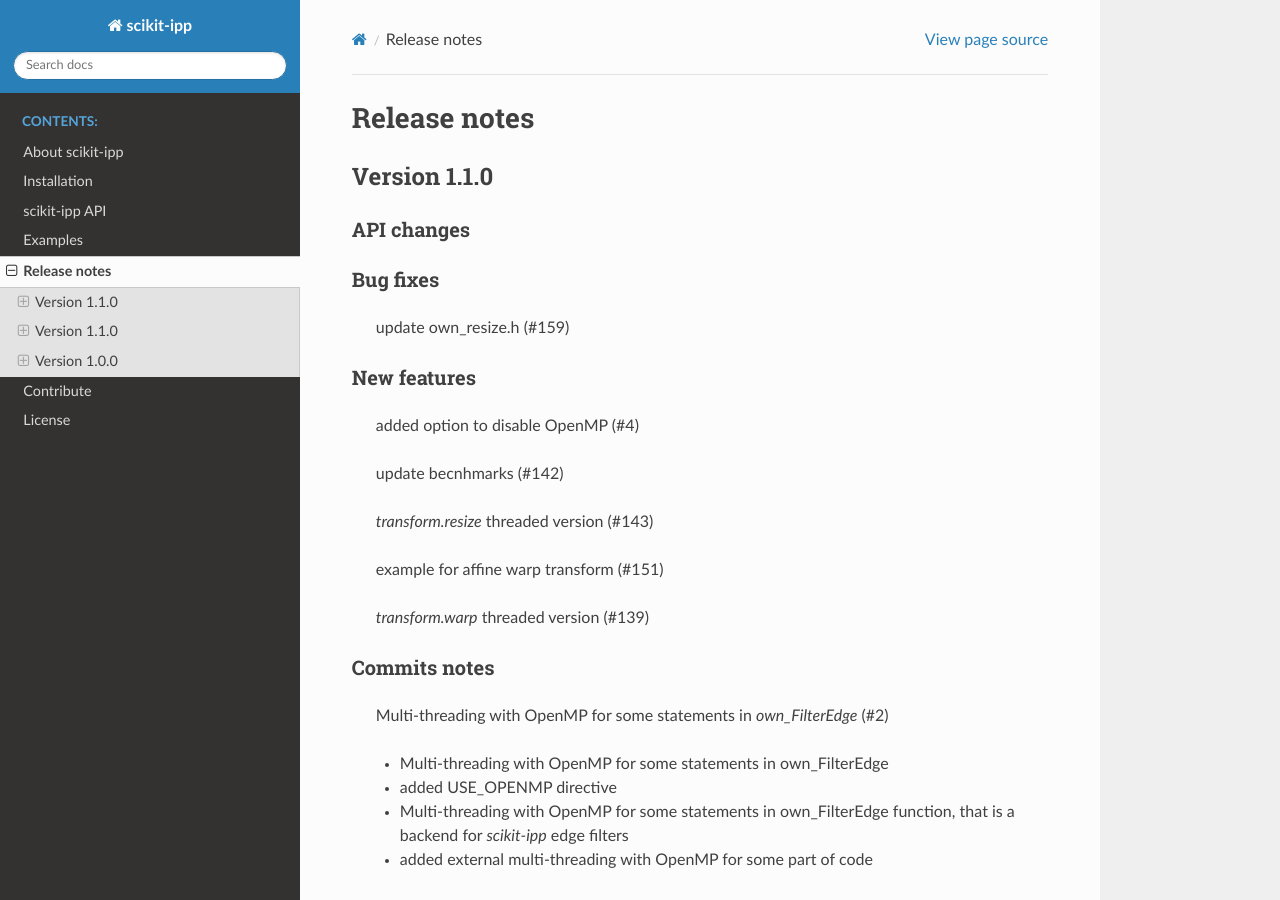
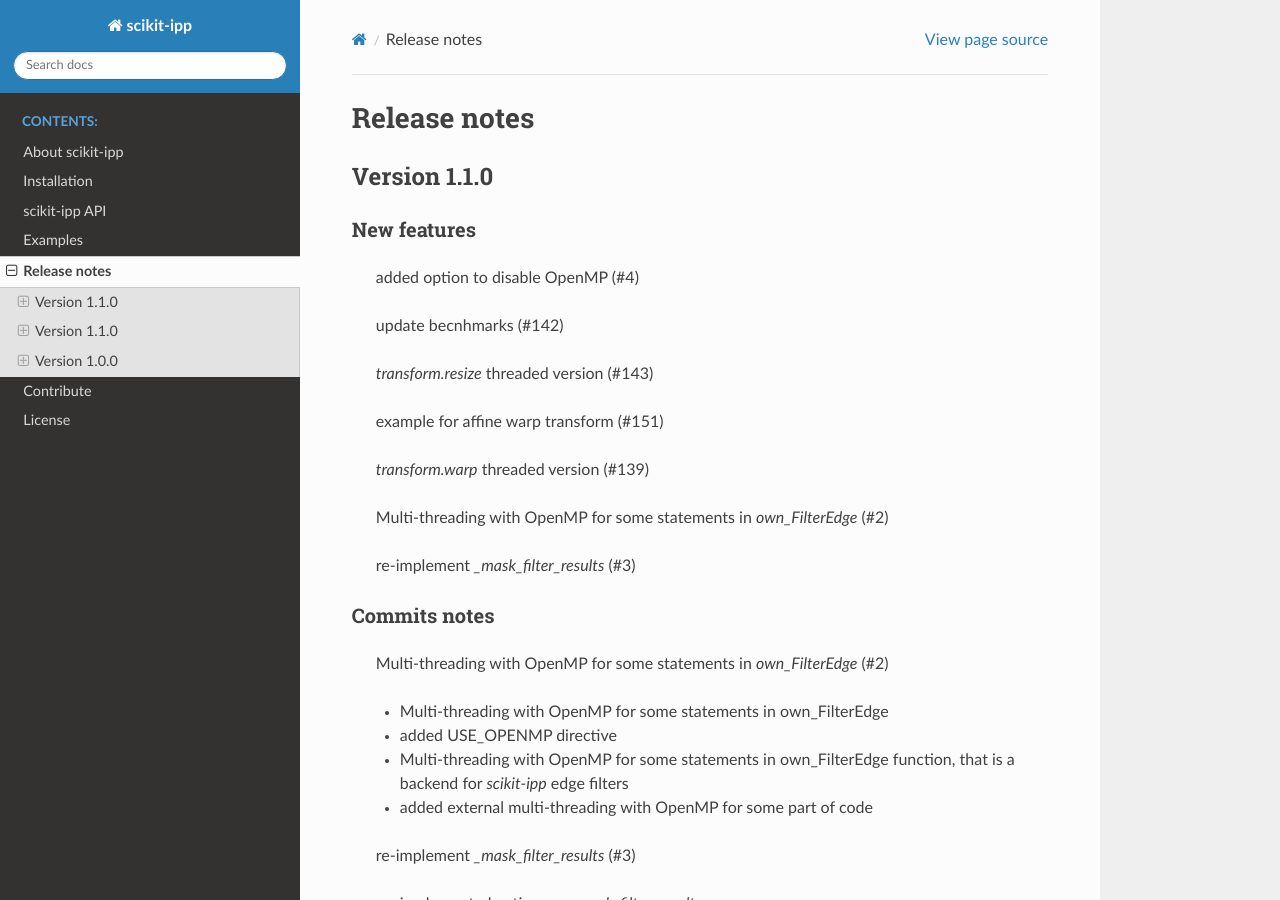
Before and after one commit to IntelPython/scikit-ipp, a Sphinx documentation site: the page built from doc/release_notes.rst, in a window 1280 px wide and 900 px high. Built offline with Sphinx 7.4.7 and the Read the Docs theme 2.0.0, drawn with Linux system fonts in a browser that asks for light colours.

Commit message:
update doc/release_notes.rst

```diff
--- a/doc/release_notes.rst
+++ b/doc/release_notes.rst
@@ -5,13 +5,6 @@
 Version 1.1.0
 -------------
 
-API changes
-^^^^^^^^^^^
-
-
-Bug fixes
-^^^^^^^^^
-    update own_resize.h (#159)
 
 New features
 ^^^^^^^^^^^^
@@ -24,6 +17,10 @@
     example for affine warp transform (#151)
 
     `transform.warp` threaded version (#139)
+
+    Multi-threading with OpenMP for some statements in `own_FilterEdge`  (#2)
+
+    re-implement `_mask_filter_results` (#3)
 
 
 Commits notes
```
